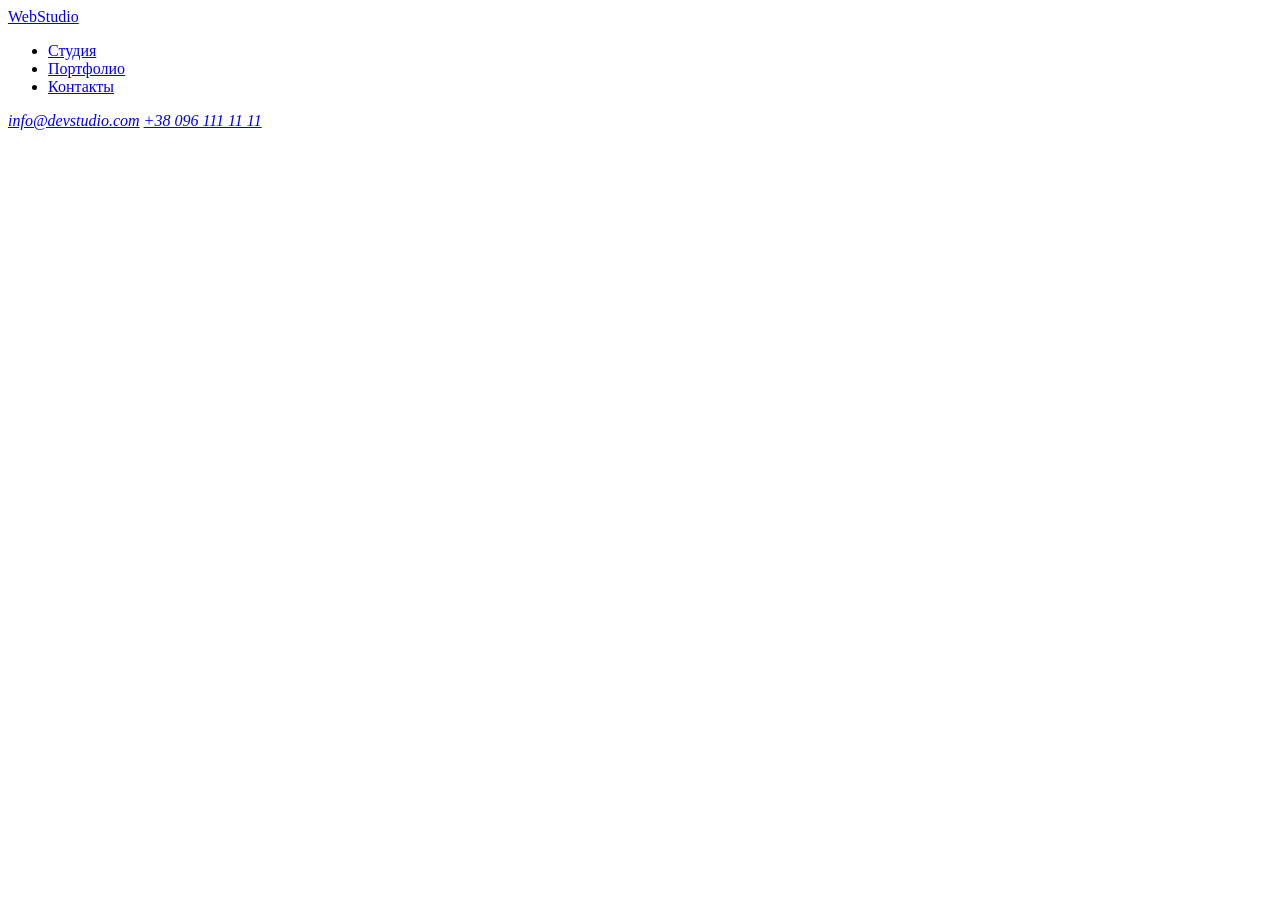
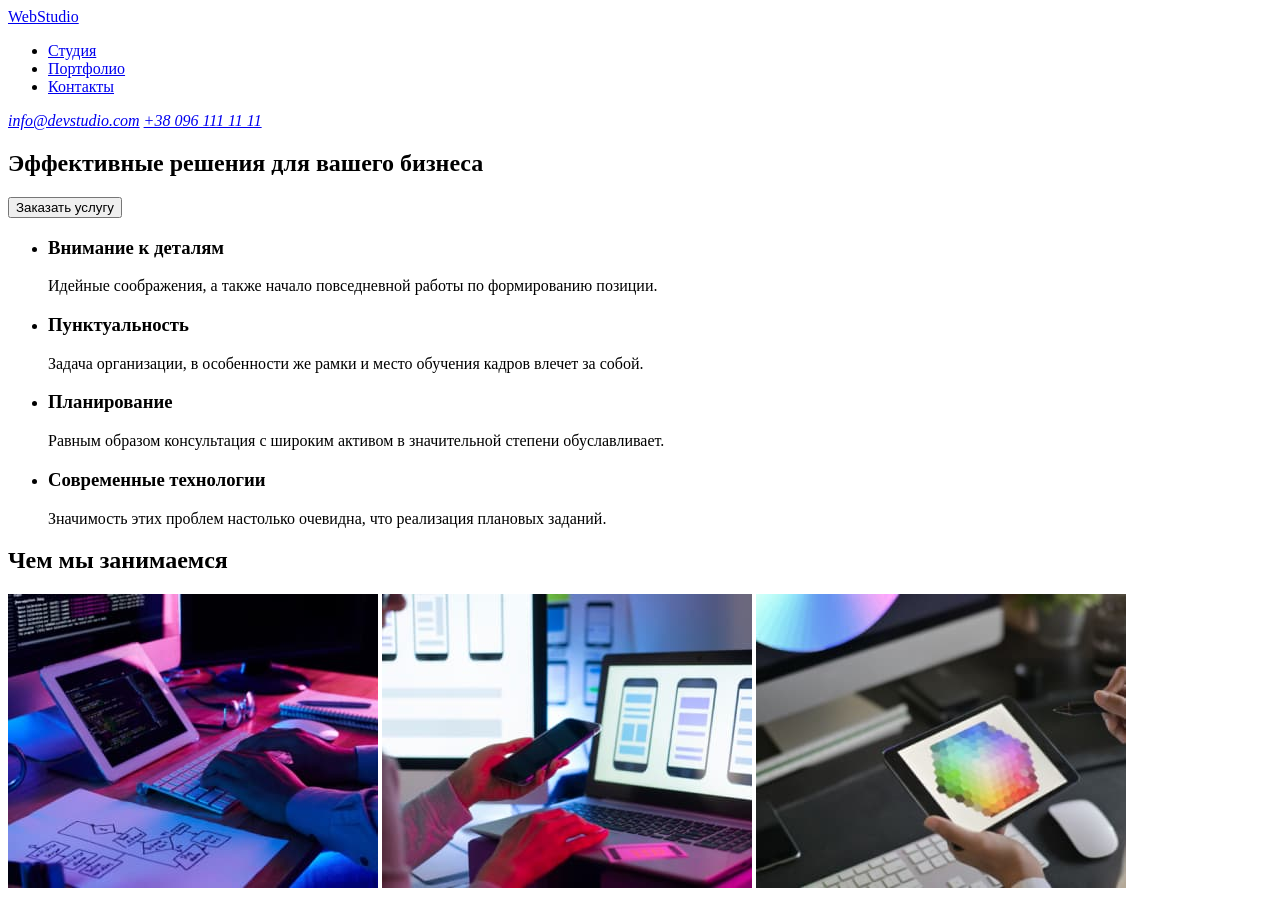
Before and after one commit to ShumilovOS/goit-markup-hw-01, a plain HTML site: page index.html in a window 1280 px wide. Before the commit the page ends 800 px from the top, so only its background shows below. Drawn offline with Linux system fonts and the light colour scheme.

Commit message:
Додав першi 3 фотки

```diff
--- a/index.html
+++ b/index.html
@@ -17,9 +17,45 @@
             </ul>
         </nav>
         <address>
-            <a href="mailto:"info@devstudio.com">info@devstudio.com</a>
-            <a href="tel:+38 096 111 11 11">+38 096 111 11 11</a>
+            <a href="mailto:info@devstudio.com">info@devstudio.com</a>
+            <a href="tel:+380961111111">+38 096 111 11 11</a>
         </address>
     </header>
+    <main>
+        <section>
+            <h1>Эффективные решения для вашего бизнеса</h1>
+            <button type="button">Заказать услугу</button>
+        </section>
+
+        <!--Наши преимущества-->
+        <section>
+            <ul>
+                <li>
+                    <h3>Внимание к деталям</h3>
+                    <p>Идейные соображения, а также начало повседневной работы по формированию позиции.</p>
+                </li>
+                <li>
+                    <h3>Пунктуальность</h3>
+                    <p>Задача организации, в особенности же рамки и место обучения кадров влечет за собой.</p>
+                </li>
+                <li>
+                    <h3>Планирование</h3>
+                    <p>Равным образом консультация с широким активом в значительной степени обуславливает.</p>
+                </li>
+                <li>
+                    <h3>Современные технологии</h3>
+                    <p>Значимость этих проблем настолько очевидна, что реализация плановых заданий.</p>
+                </li>
+            </ul>
+        </section>
+
+        <!--Чем мы занимаемся-->
+        <section>
+            <h2>Чем мы занимаемся</h2>
+            <img src="./images/1.jpg" alt="Человек печатает на клавиатуре">
+            <img src="./images/2.jpg" alt="Человек с телефоном перед экраном">
+            <img src="./images/3.jpg" alt="На экране планшета цветовая палитра">
+        </section>
+    </main>
 </body>
 </html>
```
Also changed, not shown: images/1.jpg (added), images/2.jpg (added), images/3.jpg (added), images/c1.jpg (added), images/с2.jpg (added), images/с3.jpg (added), images/с4.jpg (added).
